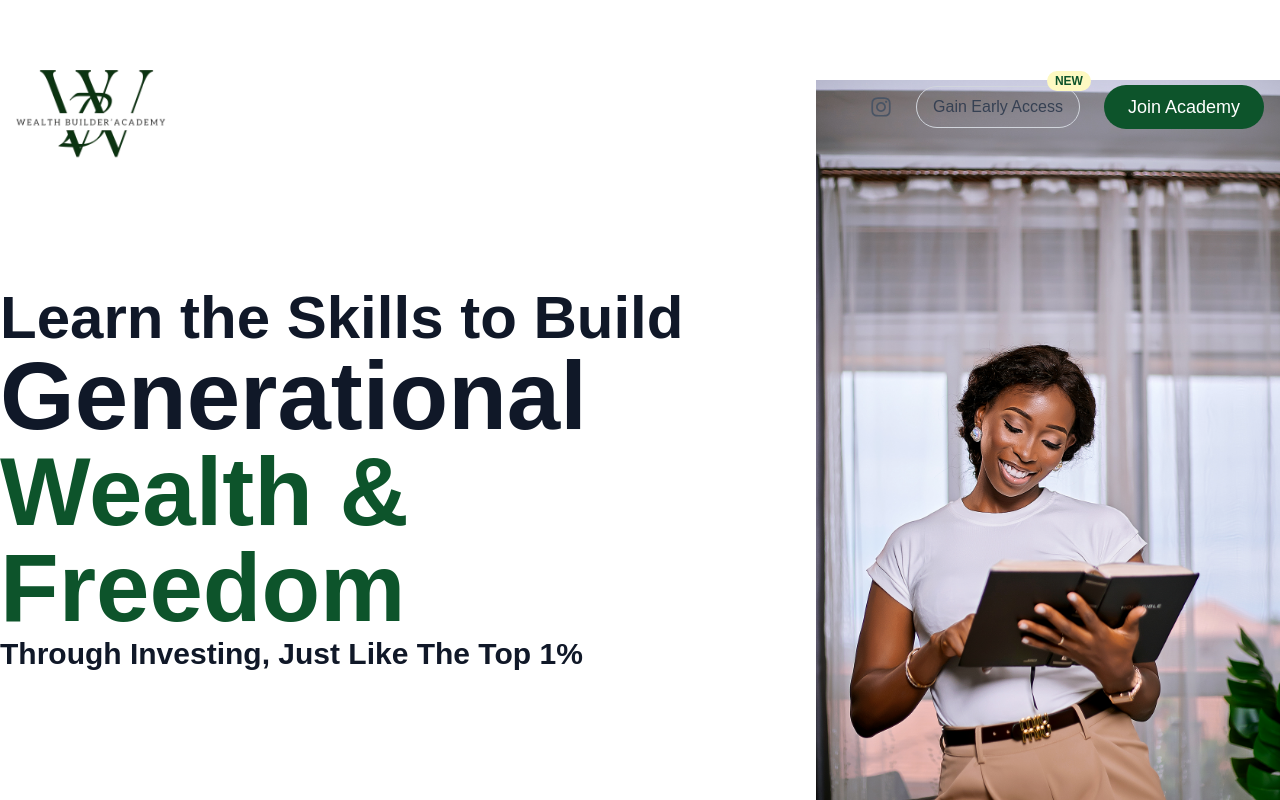
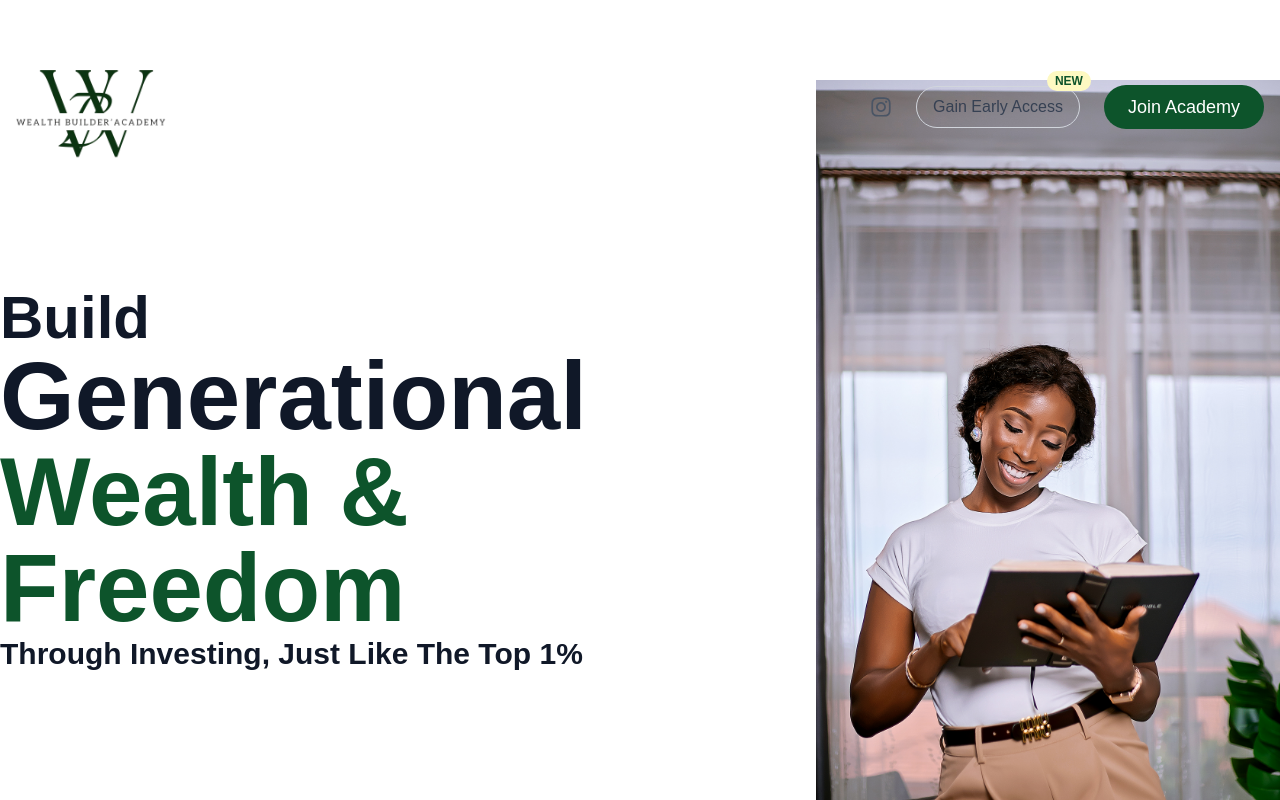
Before and after one commit to Lukwago-Joel-Jr/tce-digital-investments, a Next.js app: page / in a window 1280 px wide. Shown: the top 800 px of the page. Built offline with nearby package versions, Linux system fonts and the light colour scheme; a web font is replaced by a local one.

Commit message:
removed learn the skills .from the hero section

```diff
--- a/src/components/Hero.js
+++ b/src/components/Hero.js
@@ -47,7 +47,7 @@ export default function HeroSection() {
           >
             <motion.h1 className="sm:text-8xl font-extrabold text-gray-900 leading-tighter">
               <motion.span variants={lineVariants} className="block text-6xl">
-                Learn the Skills to Build
+                Build
               </motion.span>
 
               {/* change digital to Generational ddkd */}
@@ -103,9 +103,10 @@ export default function HeroSection() {
             animate={inView ? "show" : "hidden"}
           >
             <motion.h1 className="text-4xl font-extrabold text-black leading-tight">
-              <motion.span variants={lineVariants} className="block">
-                Learn the Skills to
-              </motion.span>
+              <motion.span
+                variants={lineVariants}
+                className="block"
+              ></motion.span>
               <motion.span variants={lineVariants} className="block text-6xl">
                 Build Generational
               </motion.span>
```
